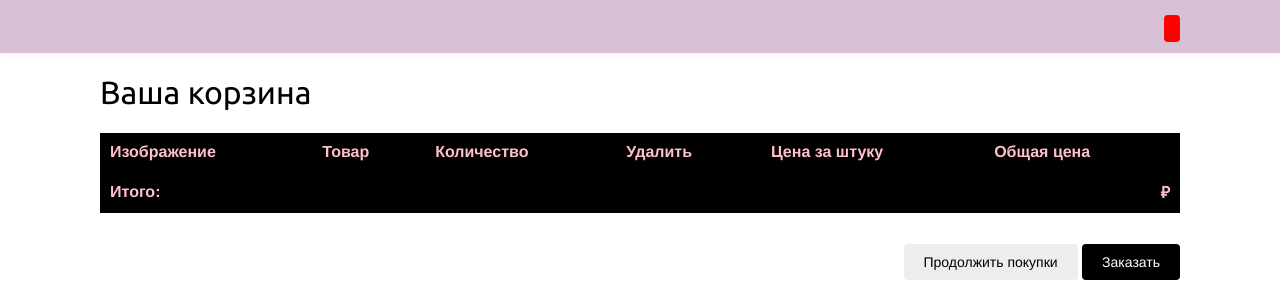
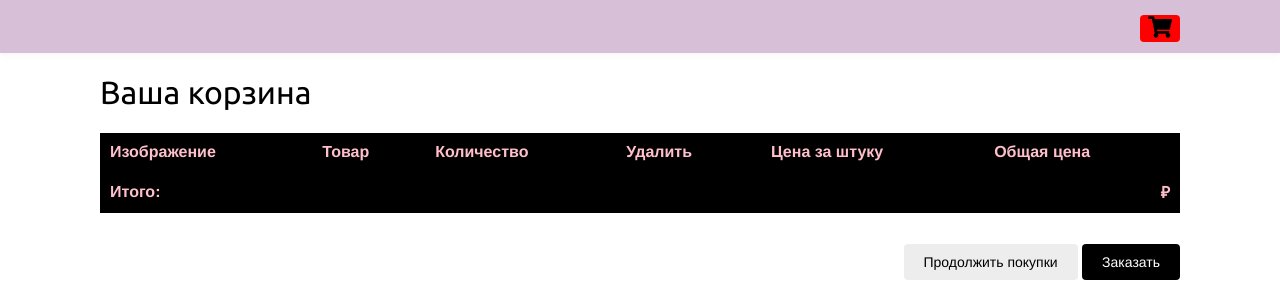
Before and after one commit to saharovartur/shop_joystick_jungle, a Django app: template templates/cart/detail.html in a window 1280 px wide. Shown: the part 75-375 px from the top of the page. Run offline with Django 4.2, Linux system fonts and the light colour scheme; the template is opened without the code that fills it, so the values that code supplies are empty; some libraries are stand-ins or nearby versions.

Commit message:
добавил ссылку для подключения через cdn коллекции значков

```diff
--- a/templates/base.html
+++ b/templates/base.html
@@ -6,6 +6,7 @@
     <title>{% block title %}JoyStick Jungle{% endblock %}</title>
     <link href="{% static 'css/base.css' %}" rel="stylesheet">
     <link href='https://unpkg.com/boxicons@2.1.2/css/boxicons.min.css' rel='stylesheet'>
+    <link href="https://use.fontawesome.com/releases/v5.0.1/css/all.css" rel="stylesheet">
   </head>
   <body>
     <div id="header">
```
